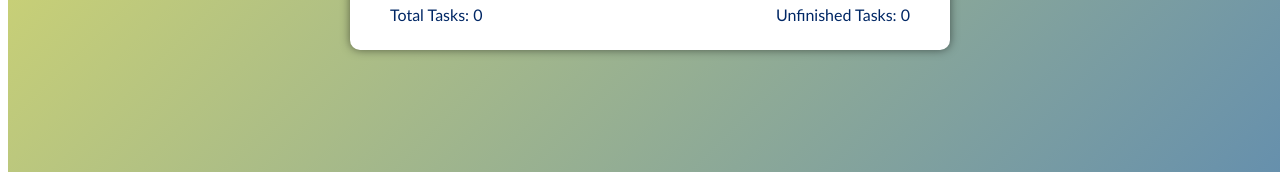
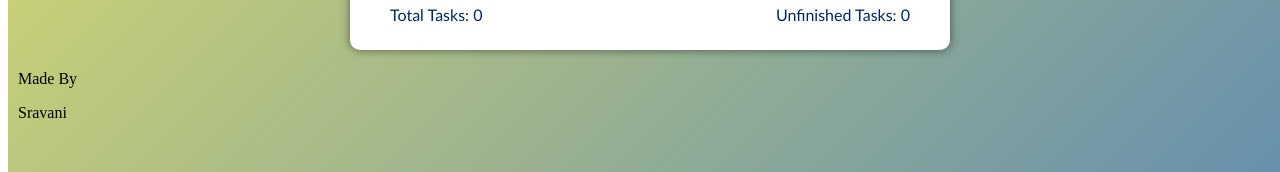
Before and after one commit to sravani-machireddy/Todo-App, a plain HTML site: page index.html in a window 1280 px wide. Shown: the part 440-612 px from the top of the page. Drawn offline with Linux system fonts and the light colour scheme.

Commit message:
Add files via upload

```diff
--- a/index.html
+++ b/index.html
@@ -8,6 +8,7 @@
   </head>
 
   <body>
+
     <div class="container">
       <div class="header">
         <h2>Todo App <img src="images/icon.png" /></h2>
@@ -26,7 +27,15 @@
           <p>Unfinished Tasks: <span id="unfinishedTasks">0</span></p>
         </div>
       </div>
-    </div>
+
+
+    <footer>
+      <div class="footer">
+        <p class="made-by">Made By</p>
+        <p class="author">Sravani</p>
+      </div>
+    </footer>
+     </div>
     <script src="script.js"></script>
   </body>
 </html>
```
